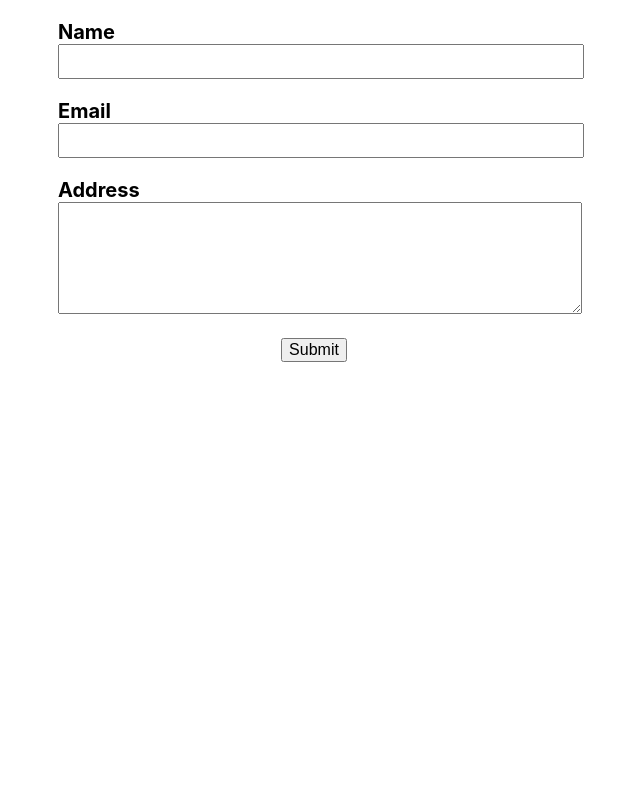
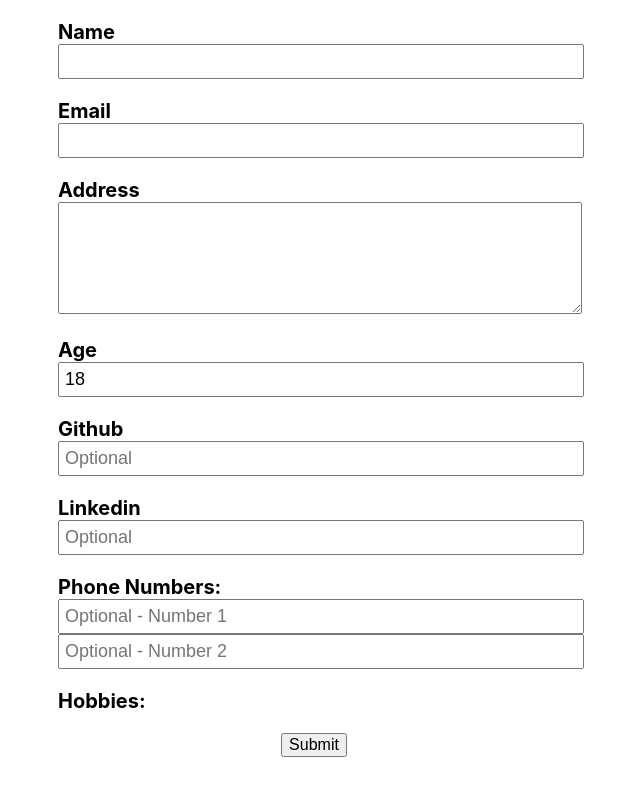
Before and after one commit to AmanKamani/react-topics, a React (Create React App) app: page / in a window 1280 px wide. Shown: the top 796 px of the page, without its empty margins (326-966 px from the left). Built offline with nearby package versions, Linux system fonts and the light colour scheme.

Commit message:
Formik: With Component
- Used Formik Components like: Formik, Field, Form, ErrorMessage, Field Array
- These components helps to easily manage form fields & validations

```diff
--- a/src/App.tsx
+++ b/src/App.tsx
@@ -1,14 +1,17 @@
 import React from 'react';
 import './App.css';
-import FormikHookYupForm from "./components/FormikHook/2.FormikHookYupForm";
+import FormikComponentYupForm from "./components/FormikComponent/1.FormikComponentYupForm";
 
 function App() {
   return (
     <div className="App">
         <div id="container">
+            {/* useFormikHook */}
             {/*<FormikHookForm/>*/}
+            {/*<FormikHookYupForm/>*/}
 
-            <FormikHookYupForm/>
+            {/* Formik Component */}
+            <FormikComponentYupForm/>
         </div>
     </div>
   );
--- /dev/null
+++ b/src/components/FormikComponent/1.FormikComponentYupForm.tsx
@@ -0,0 +1,122 @@
+import * as Yup from "yup";
+import {FormFields} from "../../types";
+import {ErrorMessage, Field, FieldArray, Form, Formik} from "formik";
+import React from "react";
+import ErrorMsg from "./ErrorMsg";
+
+const validationSchema = Yup.object({
+    name: Yup.string().required('Required'),
+    email: Yup.string().email('Invalid Format').required('Required'),
+    address: Yup.string().required('Required'),
+    age: Yup.number().min(16).max(99).required('Required')
+})
+
+const initialValues: FormFields = {
+    name: "",
+    email: "",
+    address: "",
+    age: 18,
+    social: {
+        github: "",
+        linkedin: ""
+    },
+    numbers: ['', ''],
+    hobbies: ['', '']
+}
+
+const onSubmit = (values: FormFields) => {
+    console.log(`Submitted: `, values)
+}
+
+
+const FormikComponentYupForm = () => {
+
+    return <Formik initialValues={initialValues}
+                   validationSchema={validationSchema}
+        // can also specify validate method as props
+                   onSubmit={onSubmit}>
+        <Form>
+            <div>
+                <label htmlFor="name">Name</label>
+                <Field type="text" id="name" name="name"/>
+                <ErrorMessage name='name' component="p" className="error"/>
+            </div>
+
+            <div>
+                <label htmlFor="email">Email</label>
+                <Field type="text" id="email" name="email"/>
+                <ErrorMessage name='email' component={ErrorMsg}/>
+            </div>
+
+            <div>
+                <label htmlFor="address">Address</label>
+                <Field as='textarea' id='address' rows={5} cols={20} name="address"/>
+                <ErrorMessage name='address'>
+                    {
+                        (error: string) => <p className="error">{error}</p>
+                    }
+                </ErrorMessage>
+            </div>
+
+            <div>
+                <label htmlFor="ageField">Age</label>
+                <Field name="age" id="age">
+                    {
+                        (props: any) => {
+                            const {form, meta, field} = props
+                            return <div>
+                                <label htmlFor="age"></label>
+                                <input type="number" {...field} />
+                                {
+                                    meta.touched && meta.error &&
+                                    <p className="error">{meta.error}</p>
+                                }
+                            </div>
+                        }
+                    }
+                </Field>
+                <ErrorMessage name='address'/>
+            </div>
+
+            <div>
+                <label htmlFor="github">Github</label>
+                <Field name="social.github" id="github" type="text" placeholder="Optional"/>
+            </div>
+            <div>
+                <label htmlFor="linkedin">Linkedin</label>
+                <Field name="social.linkedin" id="linkedin" type="text" placeholder="Optional"/>
+            </div>
+
+            <div>
+                <label htmlFor="numbers">Phone Numbers: </label>
+                <Field name="numbers[0]" id="numbers" type="text" placeholder="Optional - Number 1"/>
+                <Field name="numbers[1]" id="numbers2" type="text" placeholder="Optional - Number 2"/>
+            </div>
+
+            <div>
+                <label htmlFor="hobbies">Hobbies: </label>
+                <FieldArray name="hobbies">
+                    {
+                        (props: any) => {
+                            const {form, push, remove} = props
+                            console.log(`forms: `, props)
+                            return (
+                                <div>
+                                    {form.values.hobbies.map((hobby: string, index: number) => (
+                                        <div key={index}>
+                                            <Field name={`hobbies[${index}]`} type="text"/>
+                                            <button type="button" onClick={remove(index)}>Delete</button>
+                                        </div>
+                                    ))}
+                                </div>)
+                        }
+                    }
+                </FieldArray>
+            </div>
+
+            <button type="submit">Submit</button>
+        </Form>
+    </Formik>
+}
+
+export default FormikComponentYupForm
--- /dev/null
+++ b/src/components/FormikComponent/ErrorMsg.tsx
@@ -0,0 +1,5 @@
+const ErrorMsg = (props: any) => {
+    return <p className="error">{props.children}</p>
+}
+
+export default ErrorMsg
```
Also changed, not shown: src/types.ts (+10 -1 lines), 1 other file (tests, documents, lock files or other folders).
